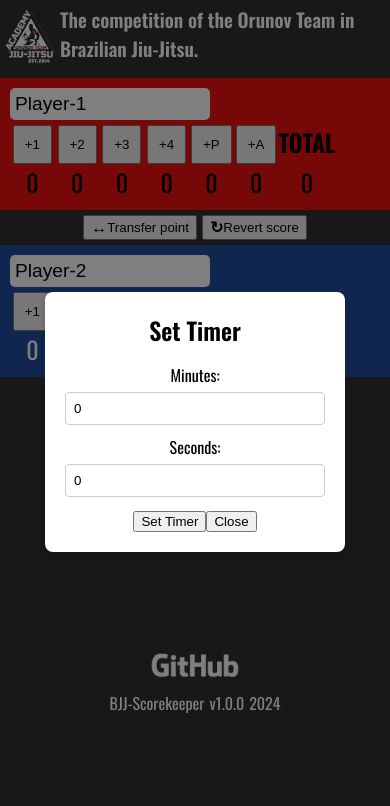
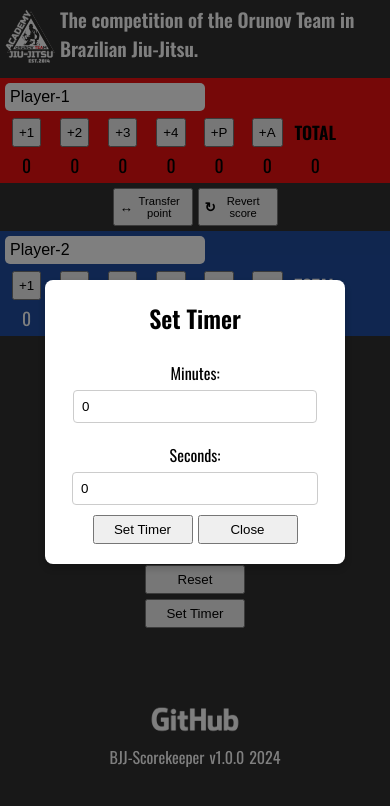
Before and after one commit to Maracash41/BJJ-Scorekeeper, a React (Vite) app: page / in a window 390 px wide. Both pictures are taken after a click on the button "Set Timer". Shown: the top 806 px of the page. Built offline with nearby package versions, Linux system fonts and the light colour scheme.

Commit message:
feat: fix and add styles for horizontal mobile version

```diff
--- a/src/components/Footer/footer.module.css
+++ b/src/components/Footer/footer.module.css
@@ -33,7 +33,7 @@
     padding: 0px;
   }
 }
-@media screen and (max-width: 420px) {
+@media screen and (max-width: 456px) {
   .footerContent {
     flex-direction: column;
     align-items: center;
--- a/src/components/Header/header.module.css
+++ b/src/components/Header/header.module.css
@@ -21,7 +21,13 @@
   color: var(--main-font-color);
 }
 
-@media screen and (max-width: 871px) {
+@media screen and (max-width: 950px) {
+  .header {
+    display: flex;
+    margin-bottom: 5px;
+    padding: 5px;
+  }
+
   .mainHeading {
     font-size: 1.8rem;
   }
--- a/src/components/Player/player.module.css
+++ b/src/components/Player/player.module.css
@@ -19,3 +19,13 @@
     background-color: var(--input-backgorund-active);
   }
 }
+
+@media screen and (max-width: 950px) {
+  .player {
+    margin-bottom: 5px;
+  }
+
+  .playerName {
+    font-size: 1rem;
+  }
+}
--- a/src/components/Scoreboard/scoreboard.module.css
+++ b/src/components/Scoreboard/scoreboard.module.css
@@ -55,7 +55,6 @@
 
 @media screen and (max-width: 974px) {
   .scoreboard {
-    flex-direction: column;
     margin-bottom: 5px;
     flex: 0 1;
   }
@@ -68,13 +67,23 @@
     width: 100%;
   }
   .scoreboardButtons {
-    flex-direction: row;
     justify-content: center;
-    width: 100%;
+    align-items: center;
   }
 
   .scoreboardButton {
     flex-direction: row;
-    max-width: 100%;
+    font-size: 0.7rem;
+    padding: 5px;
   }
 }
+
+@media screen and (max-width: 555px) {
+  .scoreboard {
+    flex-direction: column;
+  }
+
+  .scoreboardButtons {
+    flex-direction: row;
+  }
+}
--- a/src/components/Scores/scores.module.css
+++ b/src/components/Scores/scores.module.css
@@ -25,23 +25,26 @@
   font-size: 2rem;
 }
 
-/* @media screen and (max-width: 500px) {
+@media screen and (max-width: 950px) {
+  .scores {
+    padding: 5px;
+  }
 
+  .scoresTable {
+    gap: 5px;
+  }
 
-} */
-
-@media screen and (max-width: 500px) {
   .scoresTableHeader {
-    font-size: 1.5rem;
+    font-size: 1.1rem;
     font-weight: bold;
   }
 
   .scoresTableCell {
     text-align: center;
-    font-size: 1.5rem;
+    font-size: 1.1rem;
   }
 
   .scoresButton {
-    padding: 10px;
+    padding: 5px;
   }
 }
--- a/src/components/timer/Timer.tsx
+++ b/src/components/timer/Timer.tsx
@@ -80,12 +80,18 @@ const Timer: React.FC<ITimerProps> = ({
         <div className={classes.timerControlButtons}>
           <button
             onClick={() => pauseControl()}
-            className={classes.button}
+            className={classes.button + " " + classes.timerButton}
           >{`${paused ? "Start" : "Pause"}`}</button>
-          <button className={classes.button} onClick={() => reset()}>
+          <button
+            className={classes.button + " " + classes.timerButton}
+            onClick={() => reset()}
+          >
             Reset
           </button>
-          <button className={classes.button} onClick={openModal}>
+          <button
+            className={classes.button + " " + classes.timerButton}
+            onClick={openModal}
+          >
             Set Timer
           </button>
         </div>
@@ -93,28 +99,40 @@ const Timer: React.FC<ITimerProps> = ({
           <div className={classes.modal}>
             <div className={classes.modalContent}>
               <h2 className={classes.modalHeading}>Set Timer</h2>
-              <label>
+              <div className={classes.modalInputs}>
+                <label className={classes.modalLabel}>
                   Minutes:
                   <input
                     type="number"
+                    className={classes.modalInput}
                     value={inputMinutes}
                     onChange={(e) => setInputMinutes(parseInt(e.target.value))}
                   />
                 </label>
-              <label>
+                <label className={classes.modalLabel}>
                   Seconds:
                   <input
                     type="number"
+                    className={classes.modalInput}
                     value={inputSeconds}
                     onChange={(e) => setInputSeconds(parseInt(e.target.value))}
                   />
                 </label>
-              <button className={classes.button} onClick={setTimer}>
+              </div>
+              <div className={classes.modalButtons}>
+                <button
+                  className={classes.button + " " + classes.timerButton}
+                  onClick={setTimer}
+                >
                   Set Timer
                 </button>
-              <button className={classes.button} onClick={closeModal}>
+                <button
+                  className={classes.button + " " + classes.timerButton}
+                  onClick={closeModal}
+                >
                   Close
                 </button>
+              </div>
             </div>
           </div>
         )}
--- a/src/components/timer/timer.module.css
+++ b/src/components/timer/timer.module.css
@@ -40,16 +40,23 @@
   text-align: center;
 }
 
-h2 {
+.modalHeading {
   margin: 0 0 15px;
 }
 
-label {
+.modalLabel {
   display: block;
   margin: 10px 0;
 }
 
-input[type="number"] {
+.modalInputs {
+  display: flex;
+  flex-direction: column;
+  align-items: center;
+  justify-content: center;
+}
+
+.modalInput {
   width: 100%;
   padding: 8px;
   margin-top: 5px;
@@ -57,8 +64,50 @@ input[type="number"] {
   border-radius: 4px;
 }
 
-@media screen and (max-width: 607px) {
+.modalButtons {
+  display: flex;
+  justify-content: center;
+  gap: 5px;
+}
+
+@media screen and (max-width: 950px) {
+  .timer {
+    flex: 0;
+    display: flex;
+    justify-content: center;
+    background: var(--timer-background);
+    text-align: center;
+  }
+
   .timerTime {
     font-size: 5rem;
   }
+
+  .timerControlButtons {
+    flex-direction: column;
+  }
+
+  .timerButton {
+    padding: 5px;
+  }
 }
+
+@media screen and (max-width: 555px) {
+  .timer {
+    flex-direction: column;
+  }
+
+  .timerTime {
+    font-size: 8rem;
+  }
+
+  .timerControlButtons {
+    justify-content: center;
+    align-items: center;
+  }
+
+  .timerButton {
+    width: 100%;
+    max-width: 100px;
+  }
+}
```
Lines whose indentation alone changed are shown as unchanged.
